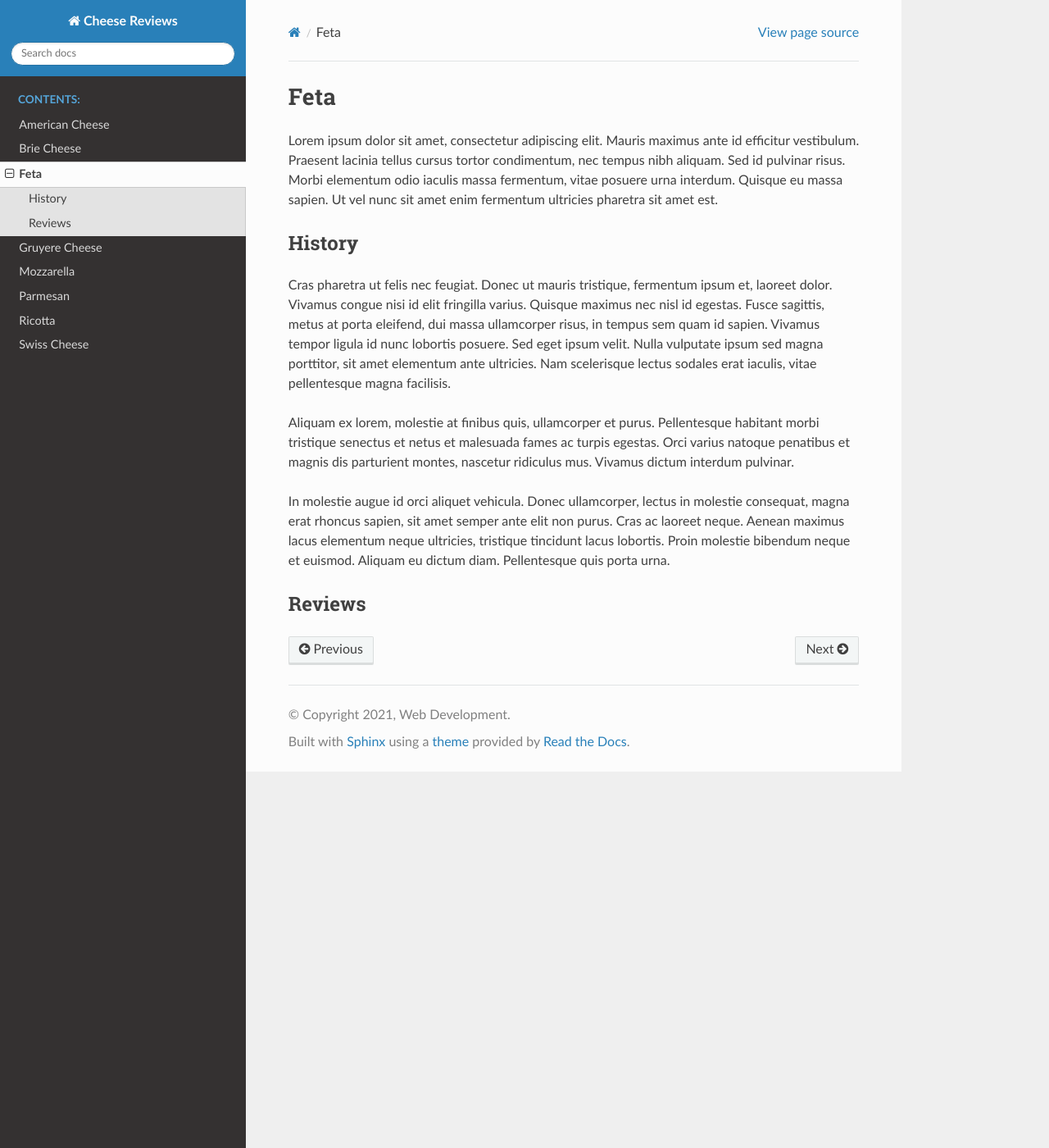
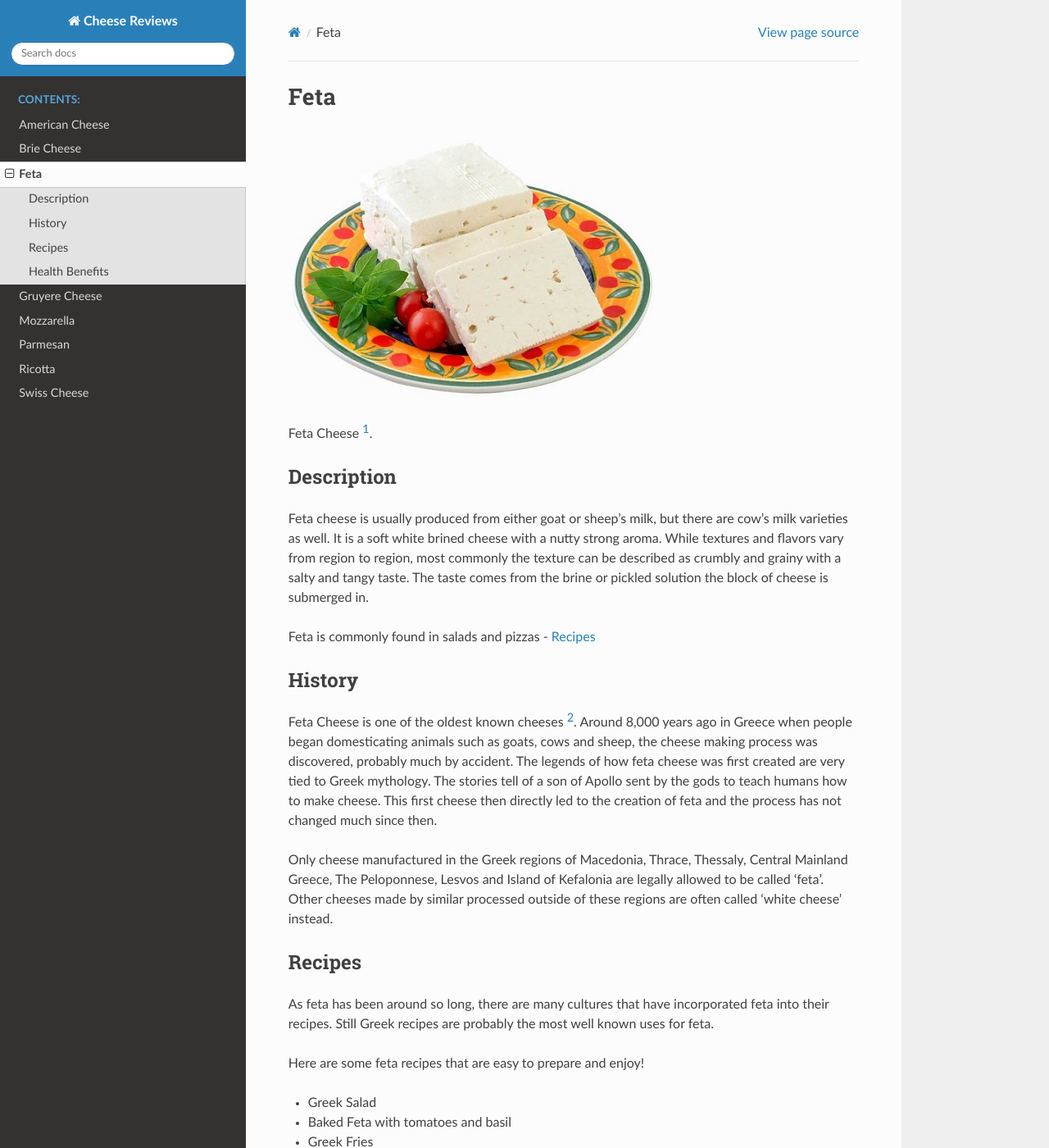
Before and after one commit to BWilb/Cheese_Reviews, a Sphinx documentation site: the page built from source/feta/index.rst, in a window 1280 px wide and 1400 px high. Shown: the whole window at 82% size. Built offline with Sphinx 7.4.7 and the Read the Docs theme 2.0.0, drawn with Linux system fonts in a browser that asks for light colours; some of the changed text lies outside the part shown.

Commit message:
Feta Updates #4

```diff
--- a/source/feta/index.rst
+++ b/source/feta/index.rst
@@ -1,35 +1,102 @@
 Feta
 ====
 
-Lorem ipsum dolor sit amet, consectetur adipiscing elit. Mauris maximus ante id
-efficitur vestibulum. Praesent lacinia tellus cursus tortor condimentum, nec
-tempus nibh aliquam. Sed id pulvinar risus. Morbi elementum odio iaculis massa
-fermentum, vitae posuere urna interdum. Quisque eu massa sapien. Ut vel nunc sit
-amet enim fermentum ultricies pharetra sit amet est.
+.. image:: /feta/feta.jpg
+
+Feta Cheese [#f1]_.
+
+Description
+-----------
+
+Feta cheese is usually produced from either goat or sheep's milk, but there are cow's milk
+varieties as well. It is a soft white brined cheese with a nutty strong aroma. While textures and flavors
+vary from region to region, most commonly the texture can be described as crumbly and grainy with a
+salty and tangy taste. The taste comes from the brine or pickled solution the block of cheese
+is submerged in.
+
+Feta is commonly found in salads and pizzas - :ref:`feta_recipes`
 
 History
 -------
 
-Cras pharetra ut felis nec
-feugiat. Donec ut mauris tristique, fermentum ipsum et, laoreet dolor. Vivamus
-congue nisi id elit fringilla varius. Quisque maximus nec nisl id egestas. Fusce
-sagittis, metus at porta eleifend, dui massa ullamcorper risus, in tempus sem
-quam id sapien. Vivamus tempor ligula id nunc lobortis posuere. Sed eget ipsum
-velit. Nulla vulputate ipsum sed magna porttitor, sit amet elementum ante ultricies.
-Nam scelerisque lectus sodales erat iaculis, vitae pellentesque magna facilisis.
+Feta Cheese is one of the oldest known cheeses [#f2]_. Around 8,000 years ago in Greece
+when people began domesticating animals such as goats, cows and sheep, the cheese making process
+was discovered, probably much by accident. The legends of how feta cheese was first created
+are very tied to Greek mythology. The stories tell of a son of Apollo sent by the gods to
+teach humans how to make cheese. This first cheese then directly led to the creation of feta
+and the process has not changed much since then.
 
-Aliquam ex lorem, molestie at finibus quis, ullamcorper et purus. Pellentesque
-habitant morbi tristique senectus et netus et malesuada fames ac turpis egestas.
-Orci varius natoque penatibus et magnis dis parturient montes, nascetur
-ridiculus mus. Vivamus dictum interdum pulvinar.
-
-In molestie augue id orci
-aliquet vehicula. Donec ullamcorper, lectus in molestie consequat, magna erat
-rhoncus sapien, sit amet semper ante elit non purus. Cras ac laoreet neque.
-Aenean maximus lacus elementum neque ultricies, tristique tincidunt lacus
-lobortis. Proin molestie bibendum neque et euismod. Aliquam eu dictum diam.
-Pellentesque quis porta urna.
+Only cheese manufactured in the Greek regions of Macedonia, Thrace, Thessaly, Central Mainland Greece,
+The Peloponnese, Lesvos and Island of Kefalonia are legally allowed to be called 'feta'. Other cheeses
+made by similar processed outside of these regions are often called 'white cheese' instead.
 
 
-Reviews
+.. _feta_recipes:
+
+Recipes
 -------
+
+As feta has been around so long, there are many cultures that have incorporated feta
+into their recipes. Still Greek recipes are probably the most well known uses for feta.
+
+Here are some feta recipes that are easy to prepare and enjoy!
+
+- Greek Salad
+
+- Baked Feta with tomatoes and basil
+
+- Greek Fries
+
+- Spinach Feta Grilled Cheese
+
+- Greek Stuffed Peppers
+
+- Feta Flatbread
+
+- Baked Feta Rice
+
+- Red Pepper and Feta Frittata
+
+- Mediterranean Chickpea Salad
+
+
+For these feta recipes and more continue to `Insanely Good '30 Best Feta Cheese Recipes' <https://insanelygoodrecipes.com/feta-cheese-recipes/>`_
+
+Health Benefits
+---------------
+
+
++--------------------------------+
+| Nutrition Facts                |
++=================+==============+
+| Serving Size:   |      1 oz    |
++-----------------+--------------+
+| Calories:       |      76      |
++-----------------+--------------+
+| Total Fat:      |      6g      |
++-----------------+--------------+
+| Sodium:         |      258mg   |
++-----------------+--------------+
+| Protein:        |      5g      |
++-----------------+--------------+
+| Calcium:        |      70mg    |
++-----------------+--------------+
+| Potassium:      |      18mg    |
++-----------------+--------------+
+| Cholesterol:    |      21mg    |
++-----------------+--------------+
+
+
+Feta cheese is a great source of calcium and phosphorus. It also contains other necessary minerals
+such as iron, magnesium, zinc and potassium. However there are some health concerns
+with the high cholesterol, saturated fat, and sodium content.
+
+.. warning::
+    Feta should be an occasional indulgence [#f3]_
+
+
+.. [#f1] `Feta Cheese <https://cdn.shopify.com/s/files/1/2836/2982/products/feta-cheese-making-recipe-beginner_grande.jpg?v=1604199344>`_
+
+.. [#f2] `History <http://www.realgreekfeta.gr/history-of-feta/>`_
+
+.. [#f3] `Nutritional Value <http://www.realgreekfeta.gr/nutritional-value/>`_
```
Also changed, not shown: source/feta/feta.jpg (added).
